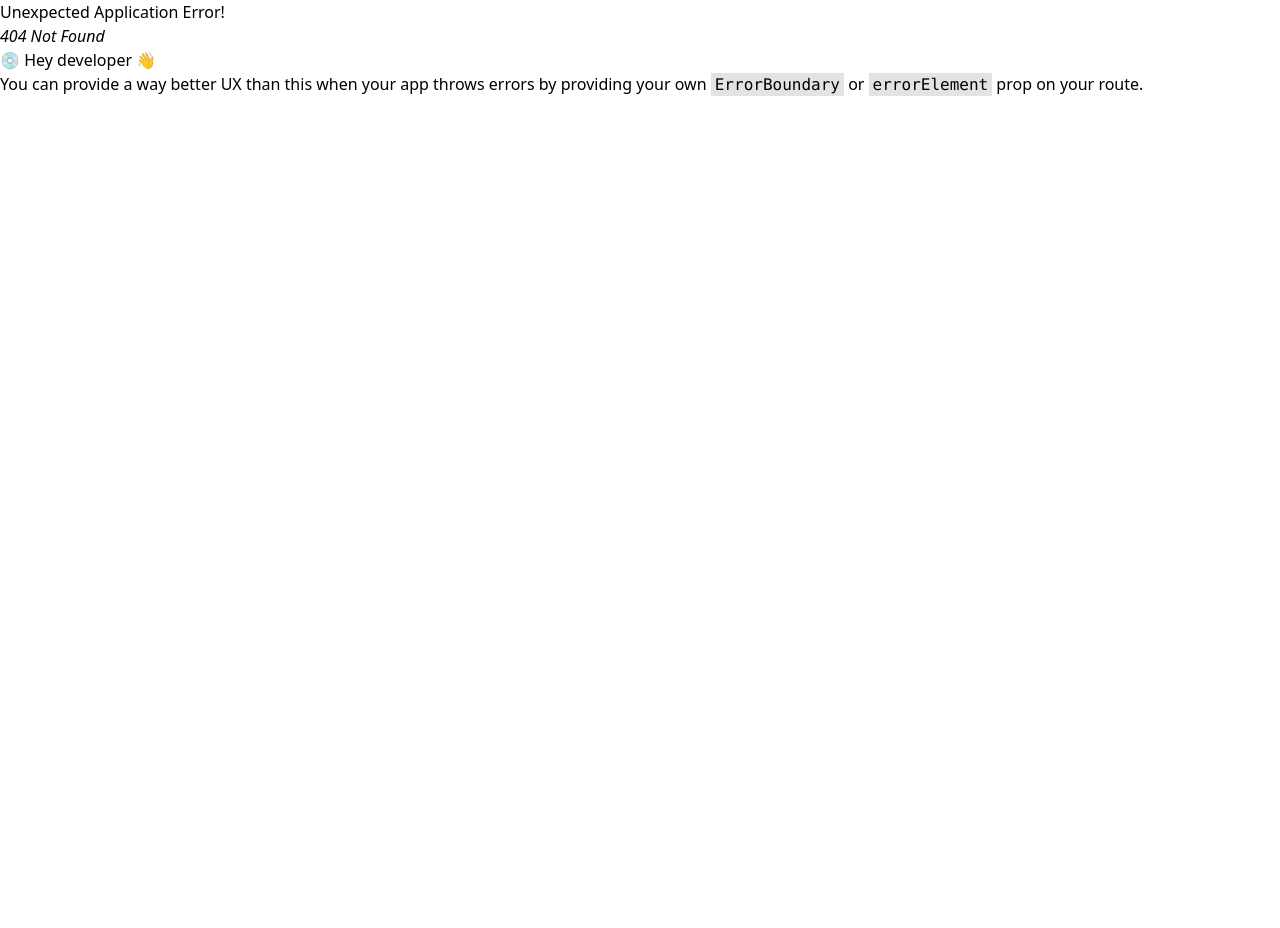
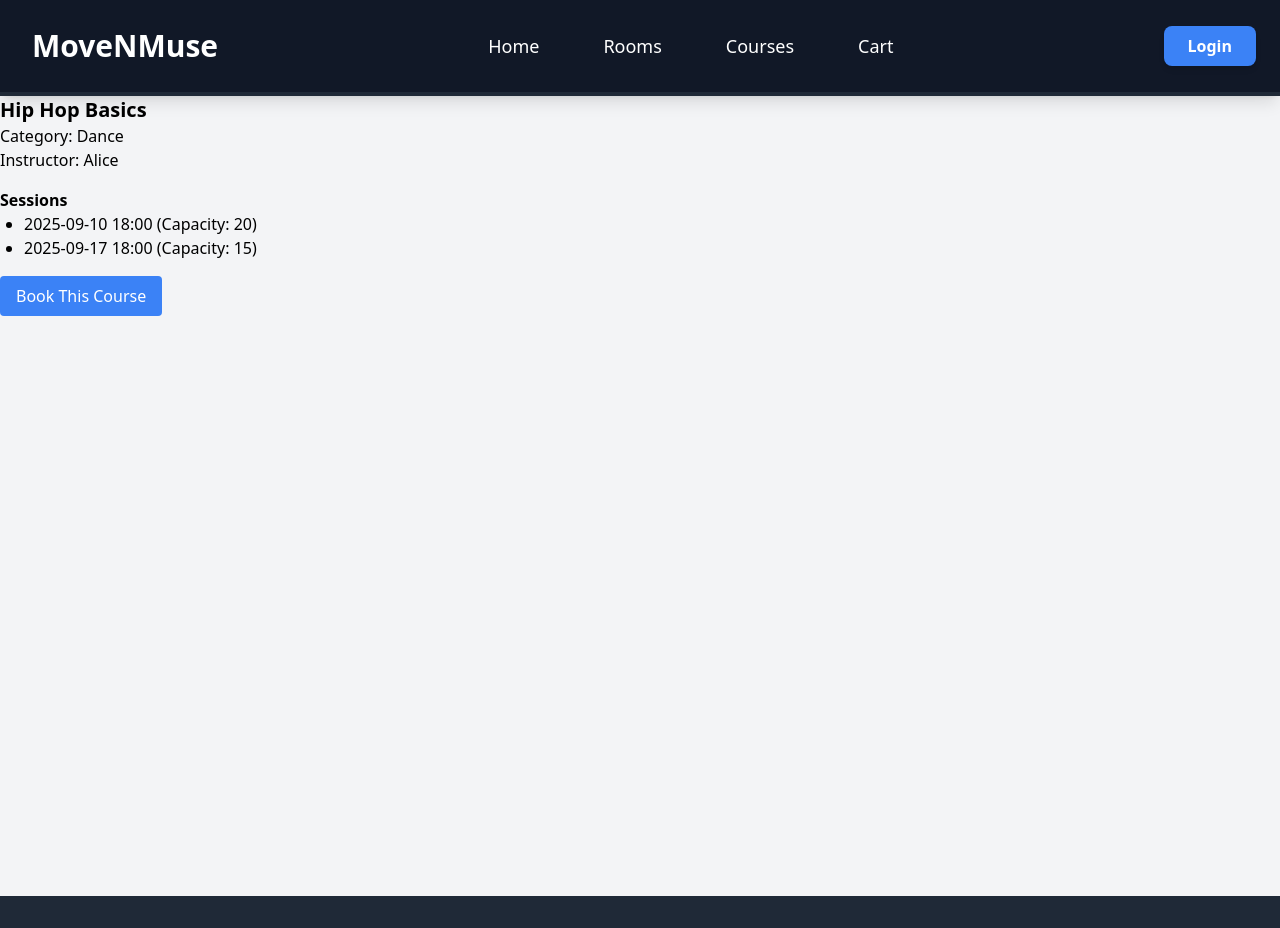
Before and after one commit to marinankato/MoveNMuse, a React (Vite) app in the folder client/: page /course/1 in a window 1280 px wide. Before the commit this address had no page. Before the commit the page ends 800 px from the top, so only its background shows below. Built offline with nearby package versions, Linux system fonts and the light colour scheme.

Commit message:
Course vewing and management

```diff
--- /dev/null
+++ b/client/src/pages/CourseCheckout.jsx
@@ -0,0 +1,37 @@
+import React, { useState } from "react";
+import { useNavigate } from "react-router-dom";
+
+function Checkout() {
+  const [seats, setSeats] = useState(1);
+  const navigate = useNavigate();
+
+  const confirmBooking = () => {
+    alert(`Booking confirmed! Seats: ${seats}`);
+    navigate("/mybookings");
+  };
+
+  return (
+    <div>
+      <h1 className="text-xl font-bold mb-4">Checkout</h1>
+      <p>Session: Hip Hop Basics - 2025-09-10 18:00</p>
+      <label className="block mt-2">
+        Seats:
+        <input
+          type="number"
+          value={seats}
+          min="1"
+          onChange={(e) => setSeats(e.target.value)}
+          className="ml-2 border rounded px-2"
+        />
+      </label>
+      <button
+        className="mt-4 px-4 py-2 bg-green-500 text-white rounded"
+        onClick={confirmBooking}
+      >
+        Confirm Booking
+      </button>
+    </div>
+  );
+}
+
+export default Checkout;
--- /dev/null
+++ b/client/src/pages/CourseDetail.jsx
@@ -0,0 +1,56 @@
+import React from "react";
+import { useParams, useNavigate } from "react-router-dom";
+
+const courses = [
+  {
+    id: 1,
+    title: "Hip Hop Basics",
+    category: "Dance",
+    instructor: "Alice",
+    sessions: [
+      { id: "s1", date: "2025-09-10 18:00", capacity: 20 },
+      { id: "s2", date: "2025-09-17 18:00", capacity: 15 },
+    ],
+  },
+  {
+    id: 2,
+    title: "Music Production",
+    category: "Music",
+    instructor: "Bob",
+    sessions: [
+      { id: "s3", date: "2025-09-12 15:00", capacity: 10 },
+    ],
+  },
+];
+
+function CourseDetail() {
+  const { id } = useParams();
+  const navigate = useNavigate();
+  const course = courses.find((c) => c.id === Number(id));
+
+  if (!course) return <p>Course not found.</p>;
+
+  return (
+    <div>
+      <h1 className="text-xl font-bold">{course.title}</h1>
+      <p>Category: {course.category}</p>
+      <p>Instructor: {course.instructor}</p>
+      <h2 className="font-semibold mt-4">Sessions</h2>
+      <ul className="list-disc ml-6">
+        {course.sessions.map((s) => (
+          <li key={s.id}>
+            {s.date} (Capacity: {s.capacity})
+          </li>
+        ))}
+      </ul>
+      <button
+        className="mt-4 px-4 py-2 bg-blue-500 text-white rounded"
+        onClick={() => navigate("/checkout")}
+      >
+        Book This Course
+      </button>
+    </div>
+  );
+}
+
+export default CourseDetail;
--- /dev/null
+++ b/client/src/pages/CourseList.jsx
@@ -0,0 +1,32 @@
+import React from "react";
+import { useNavigate } from "react-router-dom";
+
+const courses = [
+  { id: 1, title: "Hip Hop Basics", category: "Dance", instructor: "Alice" },
+  { id: 2, title: "Music Production", category: "Music", instructor: "Bob" },
+];
+
+function CourseList() {
+  const navigate = useNavigate();
+
+  return (
+    <div>
+      <h1 className="text-xl font-bold mb-4">Course List</h1>
+      <div className="grid gap-4">
+        {courses.map((c) => (
+          <div
+            key={c.id}
+            className="border p-4 rounded hover:bg-gray-100 cursor-pointer"
+            onClick={() => navigate(`/course/${c.id}`)}
+          >
+            <h3 className="font-semibold">{c.title}</h3>
+            <p>Category: {c.category}</p>
+            <p>Instructor: {c.instructor}</p>
+          </div>
+        ))}
+      </div>
+    </div>
+  );
+}
+
+export default CourseList;
--- /dev/null
+++ b/client/src/pages/Mybooking.jsx
@@ -0,0 +1,22 @@
+import React from "react";
+
+const bookings = [
+  { id: "b1", course: "Hip Hop Basics", session: "2025-09-10 18:00", status: "confirmed" },
+];
+
+function MyBookings() {
+  return (
+    <div>
+      <h1 className="text-xl font-bold mb-4">My Bookings</h1>
+      <ul className="list-disc ml-6">
+        {bookings.map((b) => (
+          <li key={b.id}>
+            {b.course} | {b.session} | Status: {b.status}
+          </li>
+        ))}
+      </ul>
+    </div>
+  );
+}
+
+export default MyBookings;
--- a/client/src/pages/index.jsx
+++ b/client/src/pages/index.jsx
@@ -2,5 +2,9 @@ import Home from "./Home.jsx";
 import Login from "./Login";
 import CartPage from "./Cart.jsx";
 import Checkout from "./Checkout.jsx";
+import CourseList from "./CourseList.jsx";
+import CourseDetail from "./CourseDetail.jsx";
+import CourseChekout from "./CourseCheckout.jsx";
+import Mybooking from "./Mybooking.jsx";
 
-export { Home, Login, CartPage, Checkout };
+export { Home, Login, CartPage, Checkout, CourseList, CourseDetail, CourseChekout, Mybooking };
--- a/client/src/routes/index.jsx
+++ b/client/src/routes/index.jsx
@@ -4,7 +4,7 @@ import {
   createRoutesFromElements,
 } from "react-router-dom";
 import Layout from "../Layout";
-import { Home, Login, CartPage, Checkout } from "../pages";
+import { Home, Login, CartPage, Checkout, CourseList, CourseDetail, CourseChekout, Mybooking } from "../pages";
 
 const router = createBrowserRouter(
   createRoutesFromElements(
@@ -14,6 +14,11 @@ const router = createBrowserRouter(
         <Route path="login" element={<Login />} />
         <Route path="cart" element={<CartPage />} />
         <Route path="checkout" element={<Checkout />} />
+
+        <Route path="courses" element={<CourseList />} />
+        <Route path="course/:id" element={<CourseDetail />} />
+        <Route path="mybooking" element={<Mybooking />} />
+        <Route path="coursecheckout" element={<CourseChekout />} />
       </Route>
     </Route>
   )
```
Also changed, not shown: 1 other file (tests, documents, lock files or other folders).
